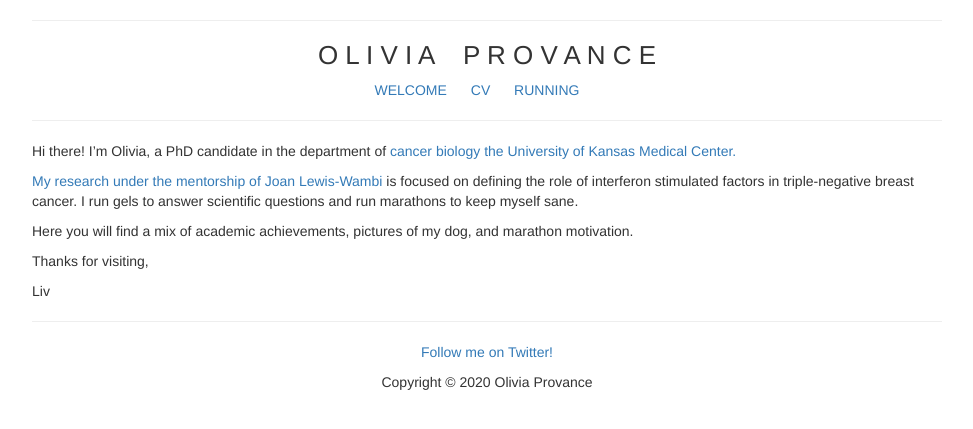
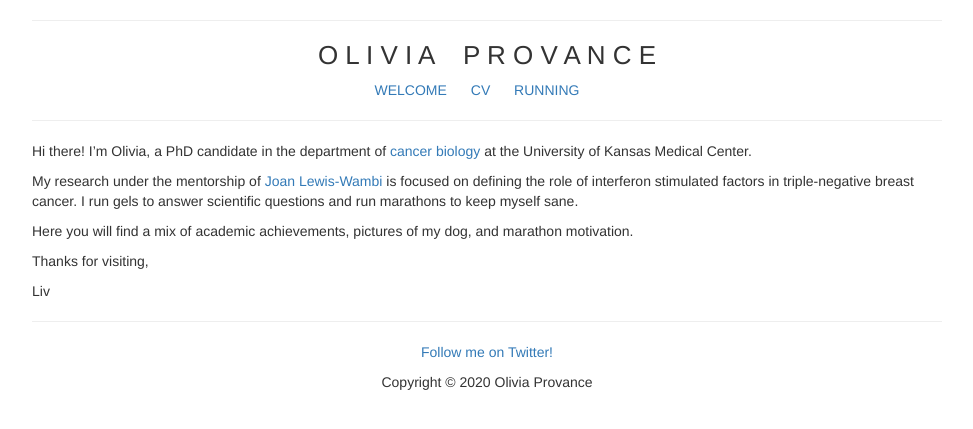
Before and after one commit to livprovance/oliviaprovance.github.io, a Jekyll site: the page index.html, which Jekyll copies as it is, in a window 1280 px wide. Shown: the top 429 px of the page, without its empty margins (153-1126 px from the left). Built offline with Jekyll 4.4.1, drawn with Linux system fonts in a browser that asks for light colours.

Commit message:
Update index.html

```diff
--- a/index.html
+++ b/index.html
@@ -389,7 +389,7 @@ summary {
 </center>
 <hr />
 <left>
-<p style="font-family:Helvetica"> Hi there! I’m Olivia, a PhD candidate in the department of <a href="http://www.kumc.edu/school-of-medicine/cancer-biology.html/">cancer biology<a/> the University of Kansas Medical Center.
+<p style="font-family:Helvetica"> Hi there! I’m Olivia, a PhD candidate in the department of <a href="http://www.kumc.edu/school-of-medicine/cancer-biology.html/">cancer biology</a> at the University of Kansas Medical Center.
 <p style="font-family:Helvetica"> My research under the mentorship of <a href="http://www.kumc.edu/school-of-medicine/cancer-biology/faculty/joan-lewis-wambi-phd.html/">Joan Lewis-Wambi</a> is focused on defining the role of interferon stimulated factors in triple-negative breast cancer. I run gels to answer scientific questions and run marathons to keep myself sane.
 <p style="font-family:Helvetica"> Here you will find a mix of academic achievements, pictures of my dog, and marathon motivation.
 <p style="font-family:Helvetica"> Thanks for visiting,
```
